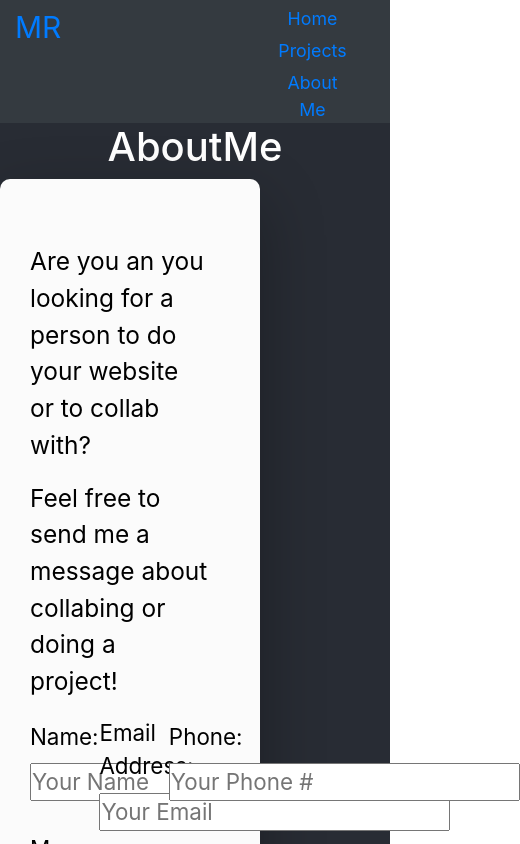
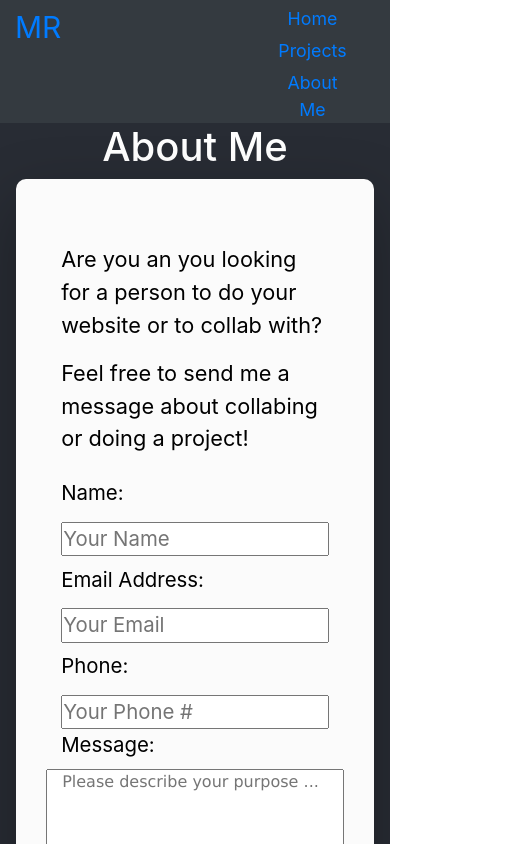
Before and after one commit to miker179/miker179.github.io, a React (Create React App) app: page /aboutme in a window 390 px wide. Shown: the top 844 px of the page, 520 px wide, since content can reach past the window. Built offline with nearby package versions, Linux system fonts and the light colour scheme.

Commit message:
About Me done

```diff
--- a/src/components/AboutMe.js
+++ b/src/components/AboutMe.js
@@ -10,13 +10,12 @@ class AboutMe extends React.Component {
             <div>
 
 
+                <Navbar />
+                <h1>About Me</h1>
 
-                <Navbar />
-                <h1>AboutMe</h1>
-
-                <div className="row justify-content-md-center">
-                    <form className="col-8 formN">
-                        <div className="form-container row justify-content-md-center">
+                <div className="row justify-content-center">
+                    <form className="col-11 col-sm-11 col-md-8 formN">
+                        <div className="form-container row justify-content-center">
                             <div className="col-11">
 
                                 <div class="form__text-box row">
@@ -29,17 +28,17 @@ class AboutMe extends React.Component {
                                 </div>
 
                                 <div class="form__content-box row">
-                                    <div class="form__name col-4">
+                                    <div class="form__name col-12 col-md-4">
                                         <label for="name">Name: </label>
                                         <input class="form__input" id="name" name="Name" placeholder="Your Name" required />
                                     </div>
 
-                                    <div class="form__email col-4">
+                                    <div class="form__email col-12 col-md-4">
                                         <label for="email">Email Address:</label>
                                         <input class="form__input" id="email" name="Email" type="email" required placeholder="Your Email" />
                                     </div>
 
-                                    <div class="form__phone col-4">
+                                    <div class="form__phone col-12 col-md-4">
                                         <label for="phone">Phone: </label>
                                         <input class="form__input" id="phone" name="Phone" required placeholder="Your Phone #" />
                                     </div>
--- a/src/css/main.css
+++ b/src/css/main.css
@@ -196,7 +196,7 @@ article, aside, figcaption, figure, footer, header, hgroup, main, nav, section {
 .pokemon-wrap .web-button{
     margin-bottom: 20px;
 }
-
+/*------About Me--------*/
 
 .formN {
     background-color: #fbfbfb;
@@ -205,7 +205,7 @@ article, aside, figcaption, figure, footer, header, hgroup, main, nav, section {
     box-shadow: 0 1.5rem 4rem rgba(0,0,0,0.3);
     font-size: 1.7rem;
     padding: 4rem 0;
-    text-align: left;;
+    text-align: left;
 }
 
 input{
--- a/src/css/mobile.css
+++ b/src/css/mobile.css
@@ -30,4 +30,13 @@ used for background---*/
         font-size: 1em;
         text-align: left;
     }
+
+    /*-------About Me-------*/
+    .formN label,input{
+        width:100%;
+        font-size: 0.75em;
+    }
+    .form__text{
+        font-size: .8em;
+    }
 }
```
